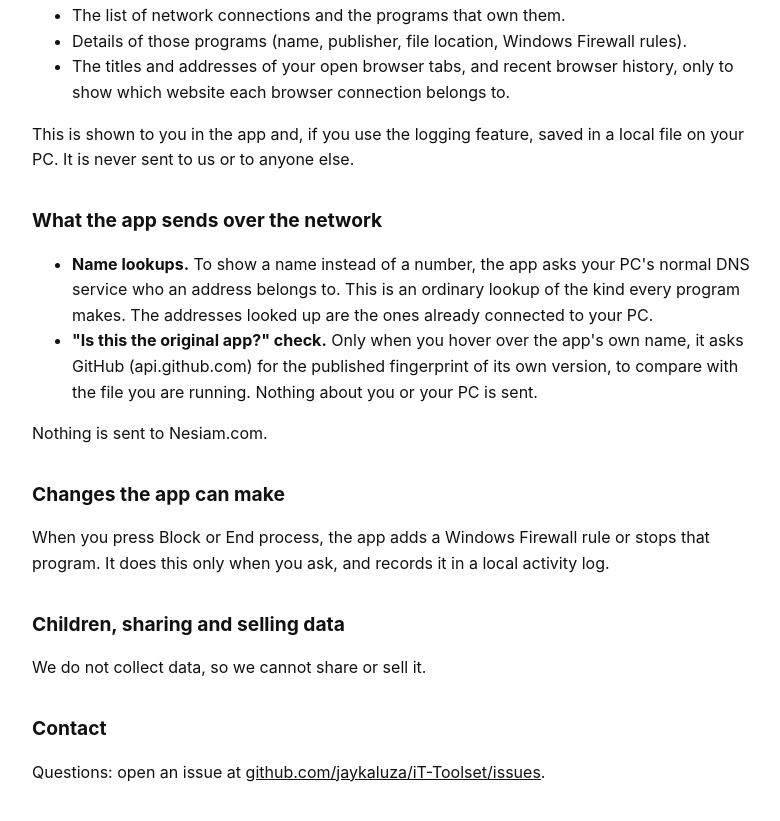
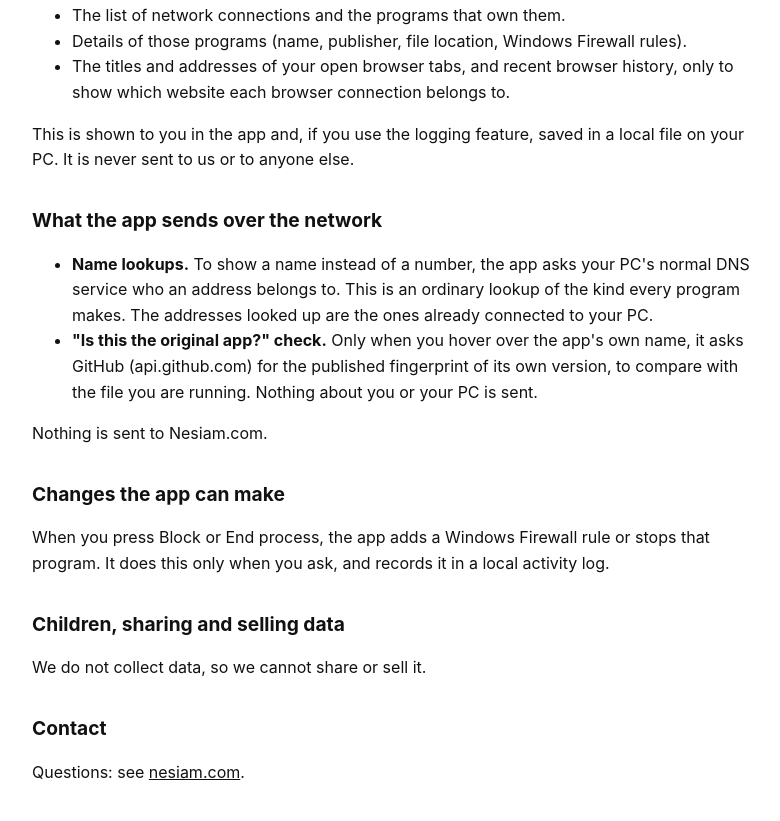
Before and after one commit to jaykaluza/iT-Toolset, a plain HTML site: page docs/privacy.html in a window 1280 px wide. Shown: the part 309-1130 px from the top of the page, without its empty margins (248-1028 px from the left). Drawn offline with Linux system fonts and the light colour scheme.

Commit message:
Privacy page: contact link points to nesiam.com

```diff
--- a/docs/privacy.html
+++ b/docs/privacy.html
@@ -41,7 +41,7 @@ h1{font-size:2rem;margin:0 0 4px}h2{font-size:1.2rem;margin-top:32px}
 <p>We do not collect data, so we cannot share or sell it.</p>
 
 <h2>Contact</h2>
-<p>Questions: open an issue at <a href="https://github.com/jaykaluza/iT-Toolset/issues">github.com/jaykaluza/iT-Toolset/issues</a>.</p>
+<p>Questions: see <a href="https://nesiam.com">nesiam.com</a>.</p>
 </main>
 </body>
 </html>
```
